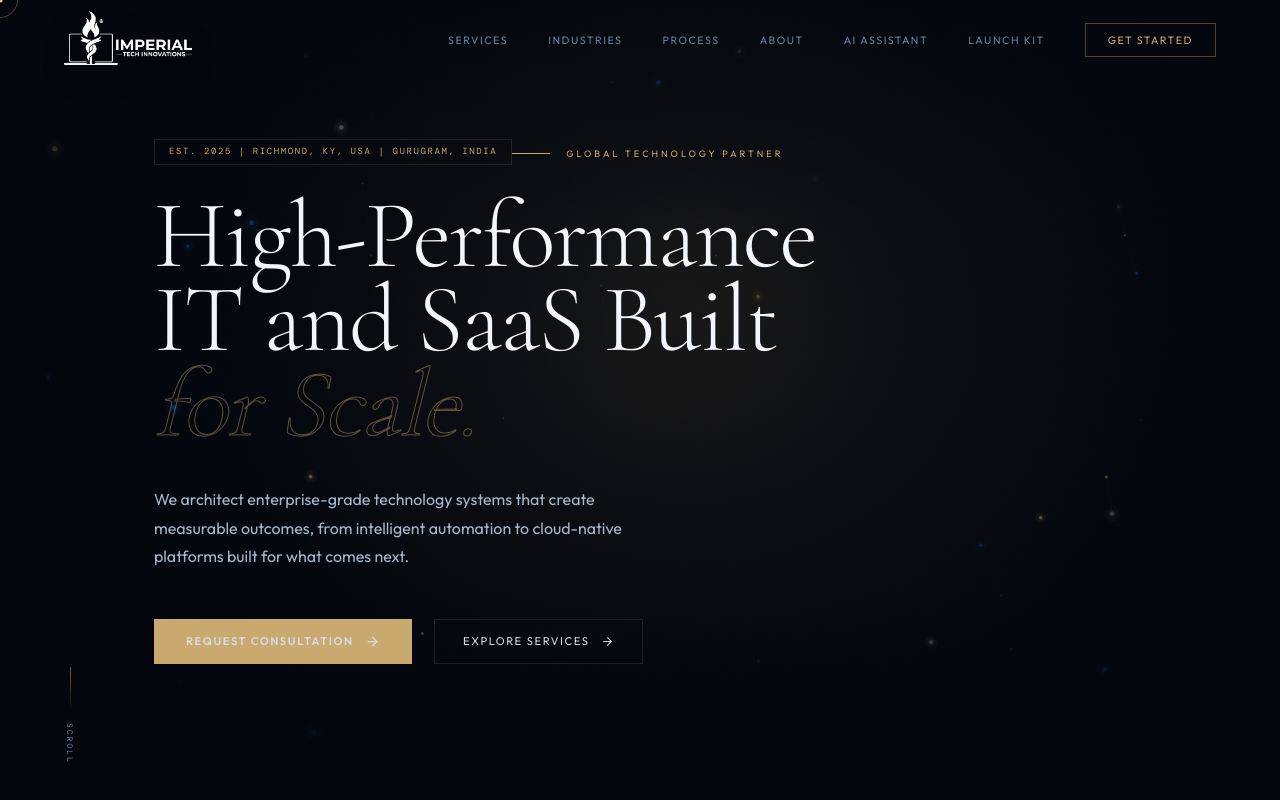
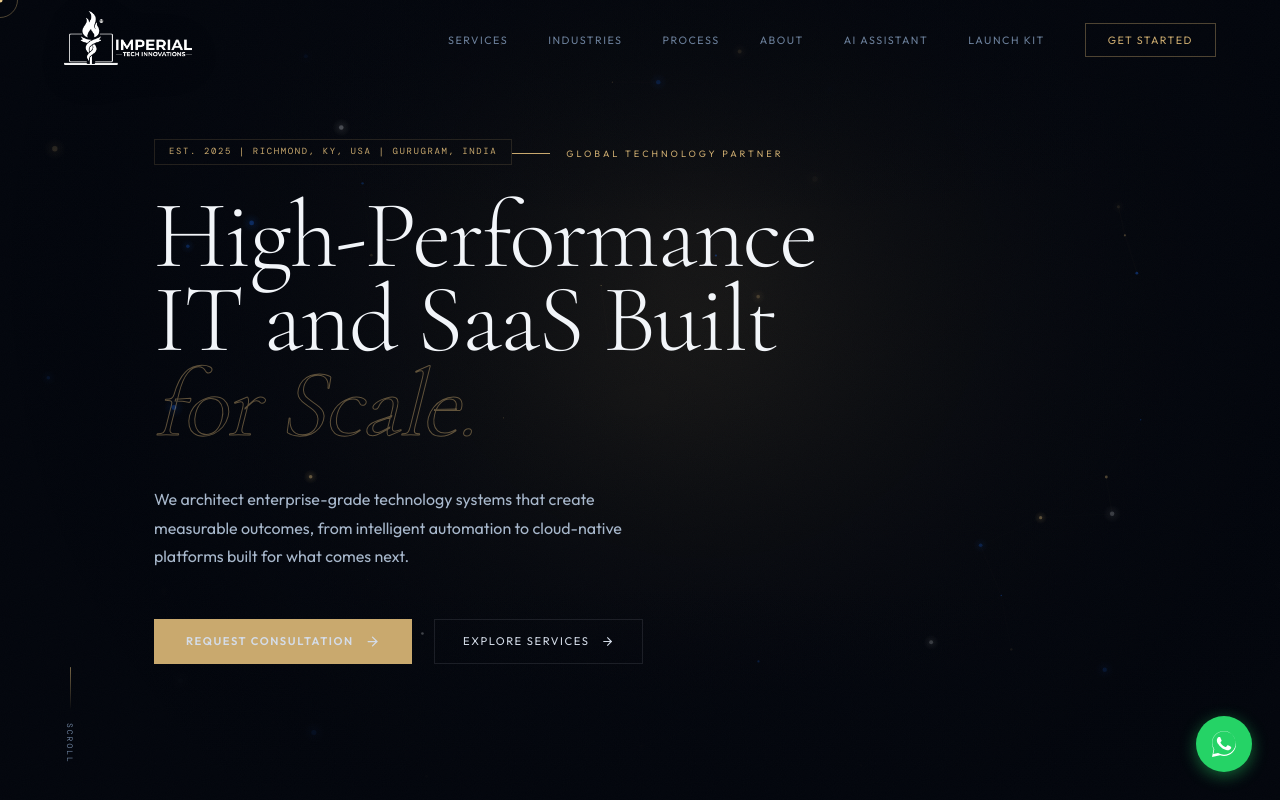
Before and after one commit to Imperial-Healthcare-Systems/ITI-Website, a Next.js app: page / in a window 1280 px wide. Built offline with nearby package versions, Linux system fonts and the light colour scheme; a web font is replaced by a local one.

Commit message:
updated version

```diff
--- a/app/layout.tsx
+++ b/app/layout.tsx
@@ -2,6 +2,7 @@ import type React from "react"
 import type { Metadata } from "next"
 import { Cormorant_Garamond, DM_Mono, Geist, Geist_Mono, Outfit } from "next/font/google"
 import AuthSessionProvider from "@/components/session-provider"
+import WhatsAppButton from "@/components/whatsapp-button"
 import "./globals.css"
 
 const geistSans = Geist({
@@ -82,6 +83,7 @@ export default function RootLayout({
         className={`${geistSans.variable} ${geistMono.variable} ${itiSans.variable} ${itiDisplay.variable} ${itiMono.variable} font-sans antialiased`}
       >
         <AuthSessionProvider>{children}</AuthSessionProvider>
+        <WhatsAppButton />
       </body>
     </html>
   )
--- a/components/iti-content.ts
+++ b/components/iti-content.ts
@@ -40,6 +40,7 @@ export type ServiceCard = {
 export type LaunchTier = {
   name: string
   price: string
+  originalPrice?: string
   featured?: boolean
 }
 
@@ -235,9 +236,9 @@ export const launchDeliverables = [
 ]
 
 export const launchTiers: LaunchTier[] = [
-  { name: "Starter", price: "$4,999" },
-  { name: "Growth", price: "$9,999", featured: true },
-  { name: "Scale", price: "$19,999" },
+  { name: "Starter", price: "₹25,000 INR", originalPrice: "₹50,000 INR" },
+  { name: "Growth", price: "₹35,000 INR", originalPrice: "₹70,000 INR", featured: true },
+  { name: "Scale", price: "₹45,000 INR", originalPrice: "₹90,000 INR" },
 ]
 
 export const industries: IndustryCard[] = [
--- a/components/iti-home-page.tsx
+++ b/components/iti-home-page.tsx
@@ -393,6 +393,11 @@ export default function ItiHomePage() {
                 {tier.featured ? <div className="iti-tier-badge">Most Popular</div> : null}
                 <div className="iti-tier-name">{tier.name}</div>
                 <div className="iti-tier-price">
+                  {tier.originalPrice && (
+                    <span style={{ textDecoration: "line-through", opacity: 0.5, fontSize: "0.65em", marginRight: "6px" }}>
+                      {tier.originalPrice}
+                    </span>
+                  )}
                   {tier.price}
                   <span> one-time</span>
                 </div>
--- /dev/null
+++ b/components/whatsapp-button.tsx
@@ -0,0 +1,48 @@
+"use client"
+
+export default function WhatsAppButton() {
+  return (
+    <a
+      href="https://wa.me/917358013585"
+      target="_blank"
+      rel="noopener noreferrer"
+      aria-label="Chat on WhatsApp"
+      style={{
+        position: "fixed",
+        bottom: "28px",
+        right: "28px",
+        zIndex: 9999,
+        width: "56px",
+        height: "56px",
+        borderRadius: "50%",
+        backgroundColor: "#25D366",
+        display: "flex",
+        alignItems: "center",
+        justifyContent: "center",
+        boxShadow: "0 4px 16px rgba(37,211,102,0.45)",
+        transition: "transform 0.2s ease, box-shadow 0.2s ease",
+      }}
+      onMouseEnter={(e) => {
+        const el = e.currentTarget
+        el.style.transform = "scale(1.1)"
+        el.style.boxShadow = "0 6px 24px rgba(37,211,102,0.6)"
+      }}
+      onMouseLeave={(e) => {
+        const el = e.currentTarget
+        el.style.transform = "scale(1)"
+        el.style.boxShadow = "0 4px 16px rgba(37,211,102,0.45)"
+      }}
+    >
+      {/* WhatsApp SVG icon */}
+      <svg
+        xmlns="http://www.w3.org/2000/svg"
+        viewBox="0 0 32 32"
+        width="32"
+        height="32"
+        fill="#ffffff"
+      >
+        <path d="M16.003 3C9.376 3 4 8.373 4 15.003c0 2.15.573 4.233 1.66 6.063L4 29l8.187-1.634A12.94 12.94 0 0 0 16.003 28C22.629 28 28 22.627 28 15.997 28 9.373 22.629 3 16.003 3zm0 23.75a10.71 10.71 0 0 1-5.452-1.487l-.39-.232-4.86.97.993-4.736-.254-.398A10.693 10.693 0 0 1 4.25 15.003C4.25 8.513 9.513 3.25 16.003 3.25c6.487 0 11.747 5.263 11.747 11.747C27.75 21.487 22.49 26.75 16.003 26.75zm6.44-8.27c-.353-.177-2.088-1.03-2.412-1.146-.323-.118-.558-.177-.793.177-.236.353-.912 1.146-1.118 1.382-.206.236-.412.265-.765.088-.353-.177-1.49-.549-2.838-1.75-1.048-.935-1.756-2.09-1.962-2.443-.206-.353-.022-.544.155-.72.159-.158.353-.412.53-.618.177-.206.235-.353.353-.589.118-.235.059-.441-.03-.618-.088-.177-.793-1.912-1.087-2.618-.286-.688-.577-.595-.793-.606-.206-.01-.44-.012-.677-.012-.235 0-.618.088-.941.441-.323.353-1.235 1.206-1.235 2.941 0 1.736 1.265 3.412 1.441 3.647.177.236 2.49 3.8 6.032 5.329.843.364 1.5.582 2.012.745.846.27 1.616.232 2.224.141.678-.102 2.088-.853 2.382-1.677.294-.824.294-1.53.206-1.677-.088-.147-.323-.235-.677-.412z" />
+      </svg>
+    </a>
+  )
+}
```
